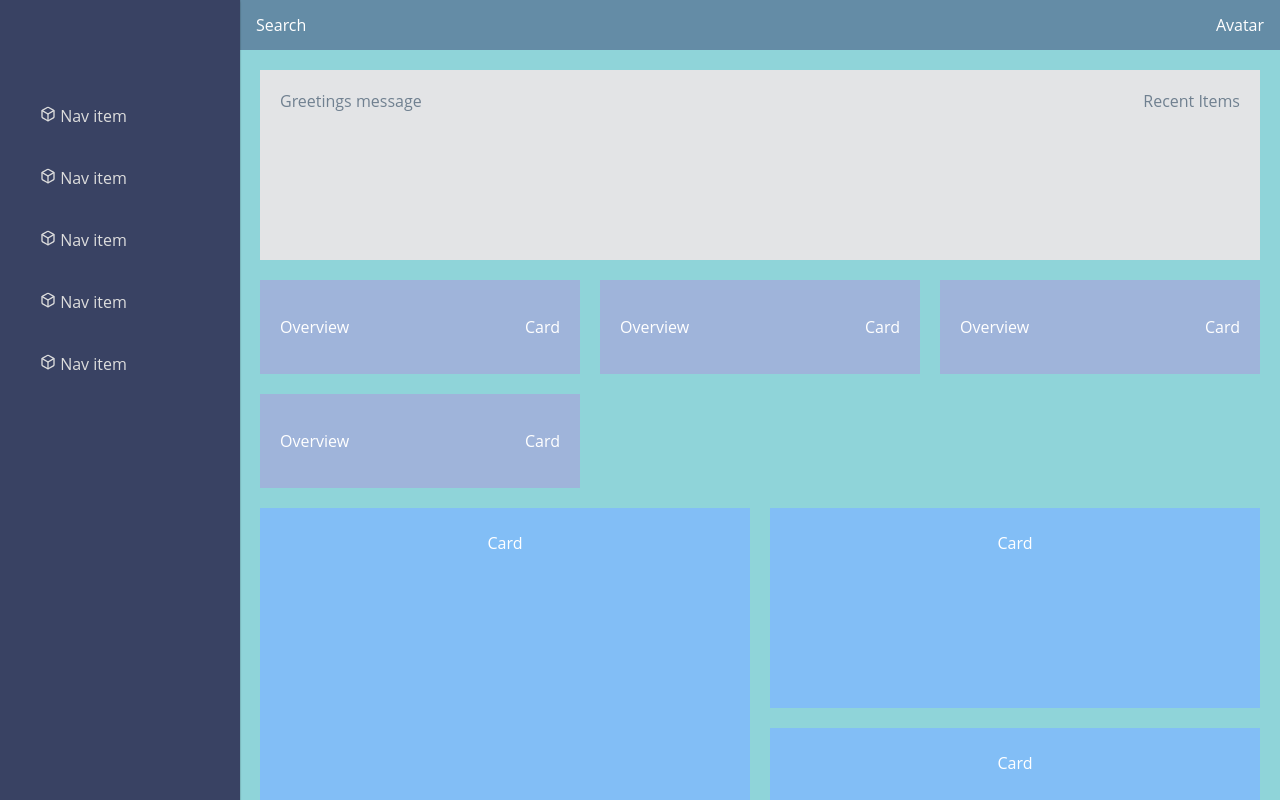
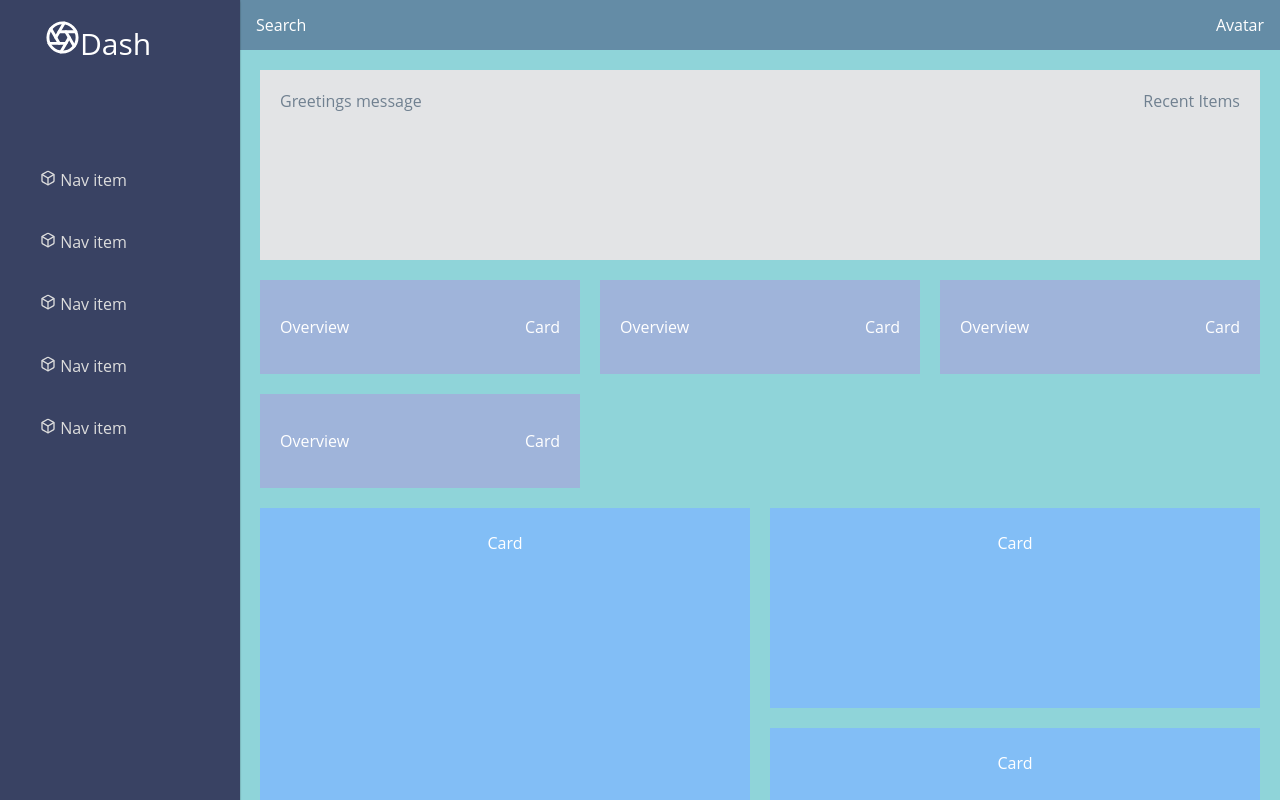
Before and after one commit to GnosisAssembler/React-dashboard-ui, a React (Create React App) app: page / in a window 1280 px wide. Shown: the top 800 px of the page. Built offline with nearby package versions, Linux system fonts and the light colour scheme.

Commit message:
Add SidenavBrand component

```diff
--- a/src/components/Sidenav/Sidenav.js
+++ b/src/components/Sidenav/Sidenav.js
@@ -2,6 +2,7 @@ import React from 'react';
 import SidenavCloseIcon from './SidenavCloseIcon';
 import SidenavList from './SidenavList';
 import styled from 'styled-components';
+import SidenavBrand from './SidenavBrand';
 
 export default function() {
 
@@ -28,8 +29,9 @@ export default function() {
 
     return (
         <Sidenav>
-          <SidenavCloseIcon />
-          <SidenavList />
+            <SidenavBrand />
+            <SidenavCloseIcon />
+            <SidenavList />
         </Sidenav>
     )
 }
--- /dev/null
+++ b/src/components/Sidenav/SidenavBrand.css
@@ -0,0 +1,7 @@
+.sidenav__brand-logo {
+    font-size: 35px;
+}
+
+.sidenav__brand-name {
+    font-size: 30px;
+}
--- /dev/null
+++ b/src/components/Sidenav/SidenavBrand.js
@@ -0,0 +1,18 @@
+import React from 'react';
+import { FiAperture } from "react-icons/fi";
+import styled from 'styled-components';
+import './SidenavBrand.css';
+
+export default function() {
+
+    const SidenavBrand = styled.div`
+        padding:20px 45px 0 45px;
+    `
+
+    return (
+        <SidenavBrand>
+            <FiAperture className="sidenav__brand-logo"/>
+            <span className="sidenav__brand-name">Dash</span>
+        </SidenavBrand>
+    )
+}
```
